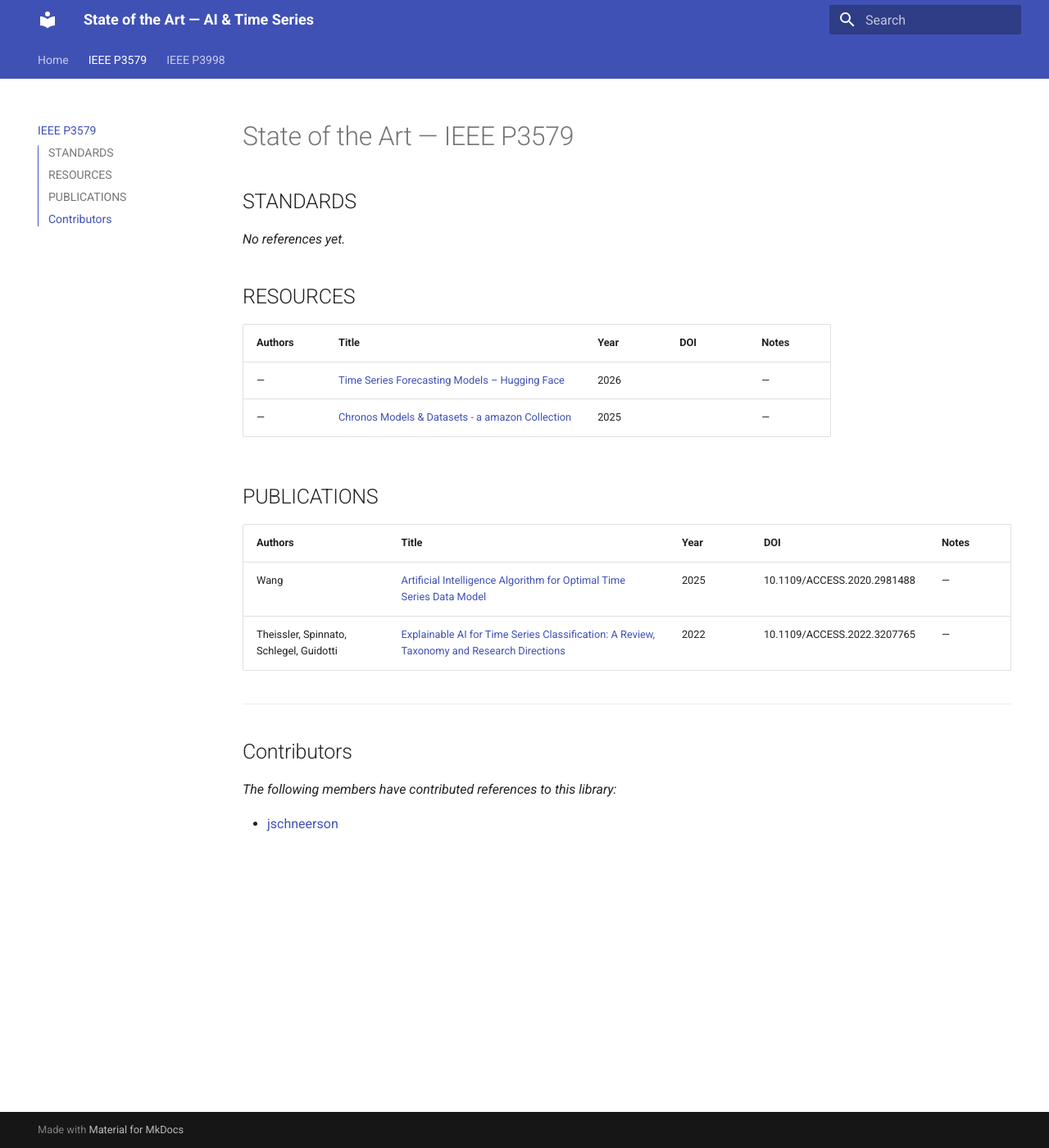
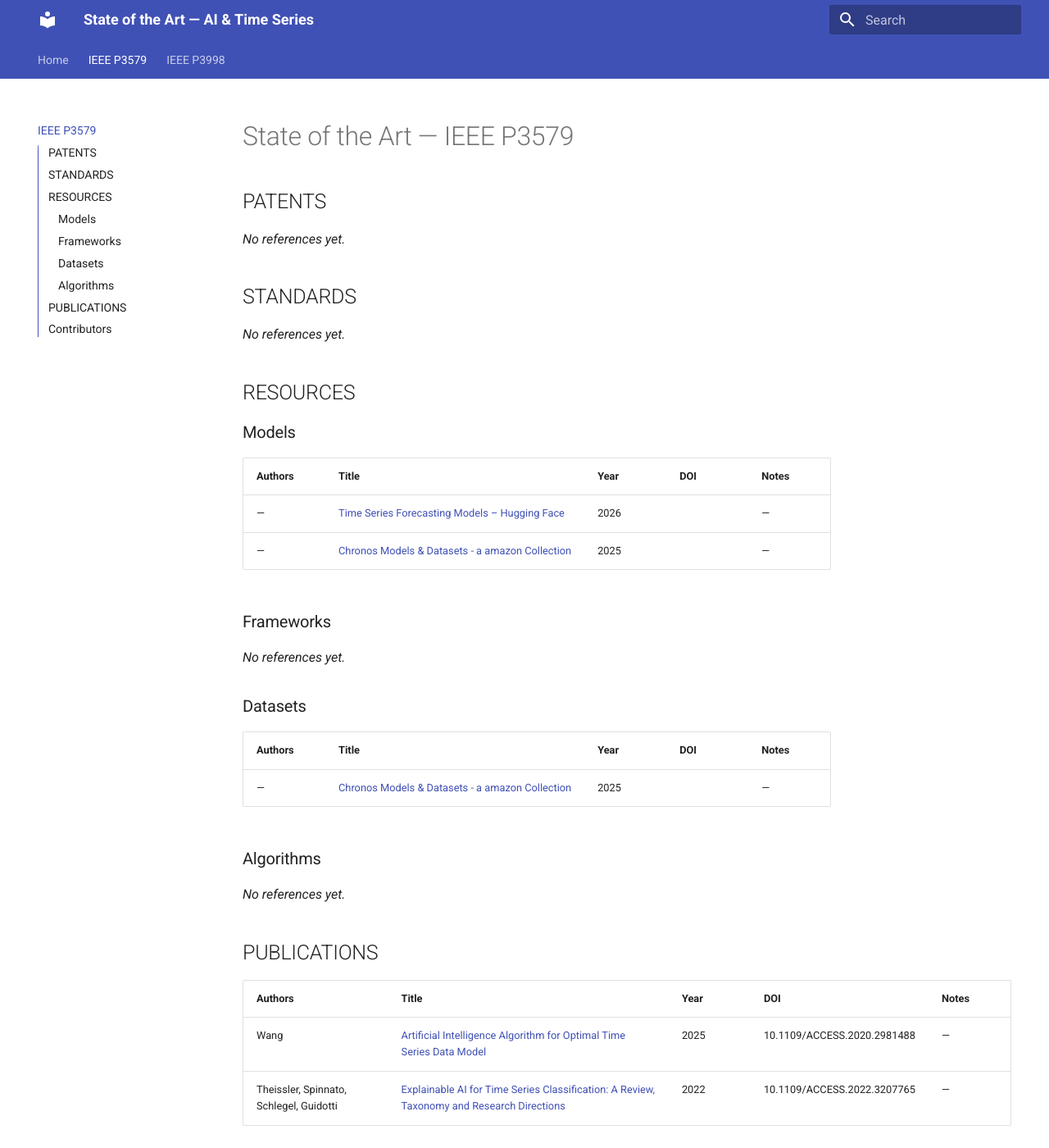
Before and after one commit to aitimeseries/SOTA, an MkDocs documentation site: the page built from docs/p3579/index.md, in a window 1280 px wide and 1400 px high. Shown: the whole window at 82% size. Built offline with MkDocs 1.6.1 and Material for MkDocs 9.7.7, drawn with Linux system fonts in a browser that asks for light colours.

Commit message:
refs: update SOTA from Zotero

```diff
--- a/docs/p3579/index.md
+++ b/docs/p3579/index.md
@@ -1,4 +1,8 @@
 # State of the Art — IEEE P3579
+
+## PATENTS
+
+_No references yet._
 
 ## STANDARDS
 
@@ -6,10 +10,26 @@ _No references yet._
 
 ## RESOURCES
 
+### Models
+
 | Authors | Title | Year | DOI | Notes |
 |---------|-------|------|-----|-------|
 | — | <span id="ref-UGU54QGJ">[Time Series Forecasting Models – Hugging Face](https://huggingface.co/models)</span> | 2026 |  | — |
 | — | <span id="ref-6CB8RX6D">[Chronos Models & Datasets - a amazon Collection](https://huggingface.co/collections/amazon/chronos-models-and-datasets)</span> | 2025 |  | — |
+
+### Frameworks
+
+_No references yet._
+
+### Datasets
+
+| Authors | Title | Year | DOI | Notes |
+|---------|-------|------|-----|-------|
+| — | <span id="ref-6CB8RX6D">[Chronos Models & Datasets - a amazon Collection](https://huggingface.co/collections/amazon/chronos-models-and-datasets)</span> | 2025 |  | — |
+
+### Algorithms
+
+_No references yet._
 
 ## PUBLICATIONS
 
```
Also changed, not shown: docs/p3998/index.md (+8 -0 lines).
